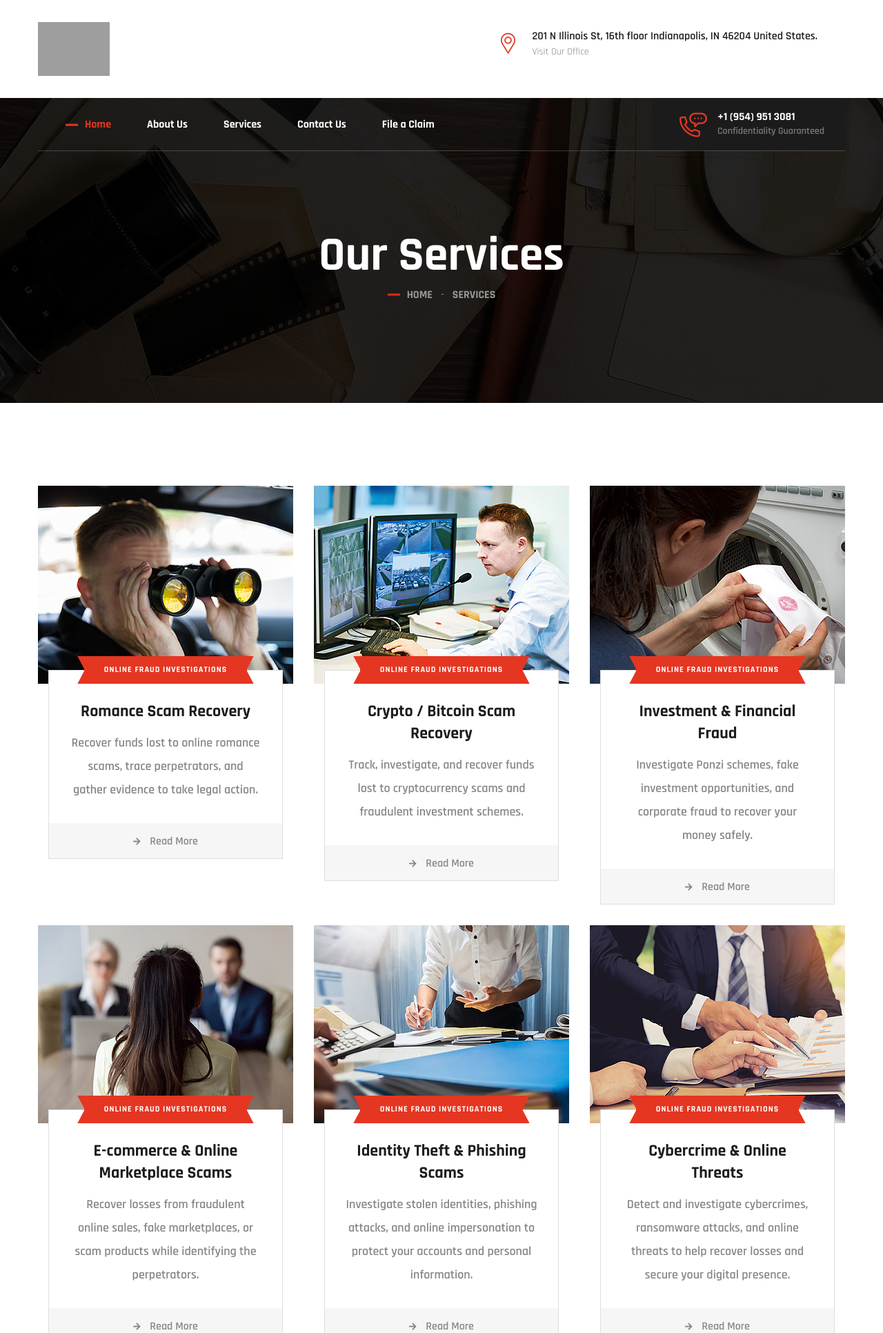
After one commit to nathaniel634/clear_trust_recovery, a Django app: page /services/ in a window 1280 px wide. The commit adds this page. Shown: the top 1932 px of the page at 69% size. Run offline with Django 4.2, Linux system fonts and the light colour scheme; some libraries are stand-ins or nearby versions; grey boxes are pictures that could not be loaded.

Commit message:
done with frontend part

```diff
--- a/frontend/urls.py
+++ b/frontend/urls.py
@@ -5,4 +5,8 @@ from . import views
 app_name = 'frontend'
 urlpatterns = [
     path('', views.home_view, name="home"),
+    path('about-us/', views.about_view, name="about"),
+    path('services/', views.services_view, name="services"),
+    path('contact-us/', views.contact_view, name="contact"),
+    path('file-complaint/', views.file_complaint_view, name="file_complaint"),
 ]
--- a/frontend/views.py
+++ b/frontend/views.py
@@ -2,3 +2,15 @@ from django.shortcuts import render
 
 def home_view(request):
     return render(request, 'frontend/index.html')
+
+def about_view(request):
+    return render(request, 'frontend/about.html')
+
+def services_view(request):
+    return render(request, 'frontend/services.html')
+
+def contact_view(request):
+    return render(request, 'frontend/contact.html')
+
+def file_complaint_view(request):
+    return render(request, 'frontend/file_complaint.html')
--- a/templates/frontend/includes/footer.html
+++ b/templates/frontend/includes/footer.html
@@ -2,7 +2,8 @@
 <!-- main-footer -->
 <footer class="main-footer">
     <div class="footer-top">
-        <div class="pattern-layer" style="background-image: url(/static/frontend/assets/images/shape/shape-6.png);"></div>
+        <div class="pattern-layer" style="background-image: url(/static/frontend/assets/images/shape/shape-6.png);">
+        </div>
         <div class="auto-container">
             <div class="widget-section">
                 <div class="row clearfix">
@@ -12,16 +13,19 @@
                         <div class="footer-widget logo-widget">
                             <figure class="footer-logo">
                                 <a href="index.html">
-                                    <img src="{% static 'frontend/assets/images/footer-logo.png' %}" alt="Clear Trust Recovery">
+                                    <img src="{% static 'frontend/assets/images/footer-logo.png' %}"
+                                        alt="Clear Trust Recovery">
                                 </a>
                             </figure>
                             <div class="text">
-                                <p>Clear Trust Recovery - Experts in uncovering online fraud and restoring peace of mind.</p>
+                                <p>Clear Trust Recovery - Experts in uncovering online fraud and restoring peace of
+                                    mind.</p>
                             </div>
                             <ul class="info clearfix">
                                 <li><i class="fas fa-phone"></i><a href="tel:+19549513081">+1 (954) 951 3081</a></li>
-                                <li><i class="fas fa-envelope"></i><a href="mailto:needhelp@info.com">needhelp@info.com</a></li>
-                                <li><i class="fas fa-map-marker-alt"></i>80 Brooklyn Golden Street, USA</li>
+                                <!-- <li><i class="fas fa-envelope"></i><a href="mailto:needhelp@info.com">needhelp@info.com</a></li> -->
+                                <li><i class="fas fa-map-marker-alt"></i>
+                                    201 N Illinois St, 16th floor Indianapolis, IN 46204 United States.</li>
                             </ul>
                         </div>
                     </div>
@@ -35,9 +39,9 @@
                             <div class="widget-content">
                                 <ul class="links-list clearfix">
                                     <li><a href="{% url 'frontend:home' %}">Home</a></li>
-                                    <li><a href="index.html">About Us</a></li>
-                                    <li><a href="index.html">Our Services</a></li>
-                                    <li><a href="index.html">Contact Us</a></li>
+                                    <li><a href="{% url 'frontend:about' %}">About Us</a></li>
+                                    <li><a href="{% url 'frontend:services' %}">Our Services</a></li>
+                                    <li><a href="{% url 'frontend:contact' %}">Contact Us</a></li>
                                 </ul>
                             </div>
                         </div>
@@ -68,7 +72,8 @@
                                 <h3>Newsletter</h3>
                             </div>
                             <div class="text">
-                                <p>Subscribe to receive tips, case updates, and online safety insights from our expert team.</p>
+                                <p>Subscribe to receive tips, case updates, and online safety insights from our expert
+                                    team.</p>
                             </div>
                             <form action="contact.html" method="post" class="newsletter-form">
                                 <div class="form-group">
--- a/templates/frontend/includes/navbar.html
+++ b/templates/frontend/includes/navbar.html
@@ -7,18 +7,20 @@
         <div class="auto-container">
             <div class="upper-inner clearfix">
                 <div class="logo-box pull-left">
-                    <figure class="logo"><a href="{% url 'frontend:home' %}"><img src="{% static 'frontend/assets/images/logo.svg' %}" alt=""></a></figure>
+                    <figure class="logo"><a href="{% url 'frontend:home' %}"><img
+                                src="{% static 'frontend/assets/images/logo.svg' %}" alt=""></a></figure>
                 </div>
                 <div class="right-column pull-right d-none d-md-block">
                     <ul class="info clearfix">
-                        <li>
+                        <!-- <li>
                             <i class="flaticon-message"></i>
                             <h6><a href="mailto:needhelp@company.com">needhelp@company.com</a></h6>
                             <p>Send Email</p>
-                        </li>
+                        </li> -->
                         <li>
                             <i class="flaticon-placeholder"></i>
-                            <h6>80 Broklyn Golden Street, USA</h6>
+                            <h6>
+                                201 N Illinois St, 16th floor Indianapolis, IN 46204 United States.</h6>
                             <p>Visit Our Office</p>
                         </li>
                     </ul>
@@ -43,13 +45,13 @@
                             <ul class="navigation clearfix">
                                 <li class="current "><a href="{% url 'frontend:home' %}">Home</a>
                                 </li>
-                                <li class=""><a href="index.html">About Us</a>
+                                <li class=""><a href="{% url 'frontend:about' %}">About Us</a>
                                 </li>
-                                <li class=""><a href="index.html">Services</a>
+                                <li class=""><a href="{% url 'frontend:services' %}">Services</a>
                                 </li>
-                                <li class=""><a href="index.html">Closed Cases</a>
+                                <li><a href="{% url 'frontend:contact' %}">Contact Us</a></li>
+                                <li class=""><a href="{% url 'frontend:file_complaint' %}">File a Claim</a>
                                 </li>
-                                <li><a href="contact.html">Contact</a></li>
                             </ul>
                         </div>
                     </nav>
@@ -89,7 +91,8 @@
     <div class="close-btn"><i class="fas fa-times"></i></div>
 
     <nav class="menu-box">
-        <div class="nav-logo"><a href="index.html"><img src="{% static 'frontend/assets/images/logo-2.png' %}" alt="" title=""></a></div>
+        <div class="nav-logo"><a href="{% url 'frontend:home' %}"><img
+                    src="{% static 'frontend/assets/images/logo-2.png' %}" alt="" title=""></a></div>
         <div class="menu-outer"><!--Here Menu Will Come Automatically Via Javascript / Same Menu as in Header--></div>
         <div class="contact-info">
             <h4>Contact Info</h4>
@@ -99,14 +102,5 @@
                 <li><a href="mailto:info@example.com">info@example.com</a></li>
             </ul>
         </div>
-        <!-- <div class="social-links">
-            <ul class="clearfix">
-                <li><a href="index.html"><span class="fab fa-twitter"></span></a></li>
-                <li><a href="index.html"><span class="fab fa-facebook-square"></span></a></li>
-                <li><a href="index.html"><span class="fab fa-pinterest-p"></span></a></li>
-                <li><a href="index.html"><span class="fab fa-instagram"></span></a></li>
-                <li><a href="index.html"><span class="fab fa-youtube"></span></a></li>
-            </ul>
-        </div> -->
     </nav>
 </div><!-- End Mobile Menu -->
--- a/templates/frontend/index.html
+++ b/templates/frontend/index.html
@@ -13,7 +13,7 @@
                     <h4>When Fraud Happens Online, Evidence Still Exists</h4>
                     <h1>Specialized Investigators Helping Victims Recover Funds From Online Scams</h1>
                     <div class="btn-box">
-                        <a href="index.html" class="theme-btn-one">Start Your Case Review</a>
+                        <a href="{% url 'frontend:file_complaint' %}" class="theme-btn-one">File a Claim</a>
                     </div>
                 </div>
             </div>
@@ -26,7 +26,7 @@
                     <h4>Digital Fraud Investigations Backed by Proven Recovery Methods</h4>
                     <h1>You Were Targeted. We Help You Take Control Back.</h1>
                     <div class="btn-box">
-                        <a href="index.html" class="theme-btn-one">Start Your Case Review</a>
+                        <a href="{% url 'frontend:file_complaint' %}" class="theme-btn-one">Start Your Case Review</a>
                     </div>
                 </div>
             </div>
@@ -39,7 +39,7 @@
                     <h4>Recovering Funds Lost to Crypto, Investment, and Romance Scams</h4>
                     <h1>Fraud Took Advantage. We Help You Fight Back.</h1>
                     <div class="btn-box">
-                        <a href="index.html" class="theme-btn-one">Start Your Case Review</a>
+                        <a href="{% url 'frontend:file_complaint' %}" class="theme-btn-one">Get Started Now</a>
                     </div>
                 </div>
             </div>
--- /dev/null
+++ b/templates/frontend/services.html
@@ -0,0 +1,245 @@
+{% extends './base.html' %}
+{% load static %}
+
+{% block content %}
+<!-- Page Title -->
+<section class="page-title centred"
+    style="background-image: url(/static/frontend/assets/images/background/page-title.jpg);">
+    <div class="auto-container">
+        <div class="content-box">
+            <div class="title">
+                <h1>Our Services</h1>
+            </div>
+            <ul class="bread-crumb clearfix">
+                <li><a href="{% url 'frontend:home' %}">Home</a></li>
+                <li>Services</li>
+            </ul>
+        </div>
+    </div>
+</section>
+<!-- End Page Title -->
+
+<!-- service-section -->
+<section class="service-page-section">
+    <div class="auto-container">
+        <div class="row clearfix">
+
+            <!-- Service 1: Romance Scam Recovery -->
+            <div class="col-lg-4 col-md-6 col-sm-12 service-block">
+                <div class="service-block-one wow fadeInUp" data-wow-delay="00ms" data-wow-duration="1500ms">
+                    <div class="inner-box">
+                        <figure class="image-box"><a href="service-details.html"><img
+                                    src="{% static 'frontend/assets/images/service/service-1.jpg' %}"
+                                    alt="Romance Scam Recovery"></a></figure>
+                        <div class="lower-content">
+                            <div class="inner">
+                                <div class="category-box">
+                                    <div class="category">
+                                        <span>Online Fraud Investigations</span>
+                                        <div class="shape shape-1"></div>
+                                        <div class="shape shape-2"></div>
+                                        <div class="shape shape-3"></div>
+                                        <div class="shape shape-4"></div>
+                                    </div>
+                                </div>
+                                <div class="text">
+                                    <h3><a href="service-details.html">Romance Scam Recovery</a></h3>
+                                    <p>Recover funds lost to online romance scams, trace perpetrators, and gather
+                                        evidence to take legal action.</p>
+                                </div>
+                                <div class="link"><a href="service-details.html"><i class="fas fa-arrow-right"></i> Read
+                                        More</a></div>
+                            </div>
+                        </div>
+                    </div>
+                </div>
+            </div>
+
+            <!-- Service 2: Crypto / Bitcoin Scam Recovery -->
+            <div class="col-lg-4 col-md-6 col-sm-12 service-block">
+                <div class="service-block-one wow fadeInUp" data-wow-delay="300ms" data-wow-duration="1500ms">
+                    <div class="inner-box">
+                        <figure class="image-box"><a href="service-details-2.html"><img
+                                    src="{% static 'frontend/assets/images/service/service-2.jpg' %}"
+                                    alt="Crypto Scam Recovery"></a></figure>
+                        <div class="lower-content">
+                            <div class="inner">
+                                <div class="category-box">
+                                    <div class="category">
+                                        <span>Online Fraud Investigations</span>
+                                        <div class="shape shape-1"></div>
+                                        <div class="shape shape-2"></div>
+                                        <div class="shape shape-3"></div>
+                                        <div class="shape shape-4"></div>
+                                    </div>
+                                </div>
+                                <div class="text">
+                                    <h3><a href="service-details-2.html">Crypto / Bitcoin Scam Recovery</a></h3>
+                                    <p>Track, investigate, and recover funds lost to cryptocurrency scams and fraudulent
+                                        investment schemes.</p>
+                                </div>
+                                <div class="link"><a href="service-details-2.html"><i class="fas fa-arrow-right"></i>
+                                        Read More</a></div>
+                            </div>
+                        </div>
+                    </div>
+                </div>
+            </div>
+
+            <!-- Service 3: Investment & Financial Fraud -->
+            <div class="col-lg-4 col-md-6 col-sm-12 service-block">
+                <div class="service-block-one wow fadeInUp" data-wow-delay="600ms" data-wow-duration="1500ms">
+                    <div class="inner-box">
+                        <figure class="image-box"><a href="service-details-3.html"><img
+                                    src="{% static 'frontend/assets/images/service/service-3.jpg' %}"
+                                    alt="Investment Fraud"></a></figure>
+                        <div class="lower-content">
+                            <div class="inner">
+                                <div class="category-box">
+                                    <div class="category">
+                                        <span>Online Fraud Investigations</span>
+                                        <div class="shape shape-1"></div>
+                                        <div class="shape shape-2"></div>
+                                        <div class="shape shape-3"></div>
+                                        <div class="shape shape-4"></div>
+                                    </div>
+                                </div>
+                                <div class="text">
+                                    <h3><a href="service-details-3.html">Investment & Financial Fraud</a></h3>
+                                    <p>Investigate Ponzi schemes, fake investment opportunities, and corporate fraud to
+                                        recover your money safely.</p>
+                                </div>
+                                <div class="link"><a href="service-details-3.html"><i class="fas fa-arrow-right"></i>
+                                        Read More</a></div>
+                            </div>
+                        </div>
+                    </div>
+                </div>
+            </div>
+
+            <!-- Service 4: Online Marketplace & E-commerce Scams -->
+            <div class="col-lg-4 col-md-6 col-sm-12 service-block">
+                <div class="service-block-one wow fadeInUp" data-wow-delay="00ms" data-wow-duration="1500ms">
+                    <div class="inner-box">
+                        <figure class="image-box"><a href="service-details-4.html"><img
+                                    src="{% static 'frontend/assets/images/service/service-4.jpg' %}"
+                                    alt="E-commerce Scam Recovery"></a></figure>
+                        <div class="lower-content">
+                            <div class="inner">
+                                <div class="category-box">
+                                    <div class="category">
+                                        <span>Online Fraud Investigations</span>
+                                        <div class="shape shape-1"></div>
+                                        <div class="shape shape-2"></div>
+                                        <div class="shape shape-3"></div>
+                                        <div class="shape shape-4"></div>
+                                    </div>
+                                </div>
+                                <div class="text">
+                                    <h3><a href="service-details-4.html">E-commerce & Online Marketplace Scams</a></h3>
+                                    <p>Recover losses from fraudulent online sales, fake marketplaces, or scam products
+                                        while identifying the perpetrators.</p>
+                                </div>
+                                <div class="link"><a href="service-details-4.html"><i class="fas fa-arrow-right"></i>
+                                        Read More</a></div>
+                            </div>
+                        </div>
+                    </div>
+                </div>
+            </div>
+
+            <!-- Service 5: Identity Theft & Phishing Scams -->
+            <div class="col-lg-4 col-md-6 col-sm-12 service-block">
+                <div class="service-block-one wow fadeInUp" data-wow-delay="300ms" data-wow-duration="1500ms">
+                    <div class="inner-box">
+                        <figure class="image-box"><a href="service-details-5.html"><img
+                                    src="{% static 'frontend/assets/images/service/service-5.jpg' %}"
+                                    alt="Identity Theft"></a></figure>
+                        <div class="lower-content">
+                            <div class="inner">
+                                <div class="category-box">
+                                    <div class="category">
+                                        <span>Online Fraud Investigations</span>
+                                        <div class="shape shape-1"></div>
+                                        <div class="shape shape-2"></div>
+                                        <div class="shape shape-3"></div>
+                                        <div class="shape shape-4"></div>
+                                    </div>
+                                </div>
+                                <div class="text">
+                                    <h3><a href="service-details-5.html">Identity Theft & Phishing Scams</a></h3>
+                                    <p>Investigate stolen identities, phishing attacks, and online impersonation to
+                                        protect your accounts and personal information.</p>
+                                </div>
+                                <div class="link"><a href="service-details-5.html"><i class="fas fa-arrow-right"></i>
+                                        Read More</a></div>
+                            </div>
+                        </div>
+                    </div>
+                </div>
+            </div>
+
+            <!-- Service 6: Cybercrime & Online Threats -->
+            <div class="col-lg-4 col-md-6 col-sm-12 service-block">
+                <div class="service-block-one wow fadeInUp" data-wow-delay="600ms" data-wow-duration="1500ms">
+                    <div class="inner-box">
+                        <figure class="image-box"><a href="service-details-6.html"><img
+                                    src="{% static 'frontend/assets/images/service/service-6.jpg' %}"
+                                    alt="Cybercrime Investigations"></a></figure>
+                        <div class="lower-content">
+                            <div class="inner">
+                                <div class="category-box">
+                                    <div class="category">
+                                        <span>Online Fraud Investigations</span>
+                                        <div class="shape shape-1"></div>
+                                        <div class="shape shape-2"></div>
+                                        <div class="shape shape-3"></div>
+                                        <div class="shape shape-4"></div>
+                                    </div>
+                                </div>
+                                <div class="text">
+                                    <h3><a href="service-details-6.html">Cybercrime & Online Threats</a></h3>
+                                    <p>Detect and investigate cybercrimes, ransomware attacks, and online threats to
+                                        help recover losses and secure your digital presence.</p>
+                                </div>
+                                <div class="link"><a href="service-details-6.html"><i class="fas fa-arrow-right"></i>
+                                        Read More</a></div>
+                            </div>
+                        </div>
+                    </div>
+                </div>
+            </div>
+
+        </div>
+    </div>
+</section>
+<!-- service-section end -->
+
+<!-- cta-style-two -->
+<section class="cta-style-two">
+    <div class="outer-container clearfix">
+
+        <!-- CTA 1: Romance & Online Scams -->
+        <div class="single-item">
+            <div class="inner-box">
+                <figure class="image-box"><img src="{% static 'frontend/assets/images/resource/cta-1.jpg' %}" alt="Romance & Online Scams"></figure>
+                <h2>Romance & Online Scam Recovery <br>in New York</h2>
+                <a href="contact.html" class="theme-btn-one">Report a Scam</a>
+            </div>
+        </div>
+
+        <!-- CTA 2: Crypto & Financial Scams -->
+        <div class="single-item">
+            <div class="inner-box">
+                <figure class="image-box"><img src="{% static 'frontend/assets/images/resource/cta-2.jpg' %}" alt="Crypto & Financial Scams"></figure>
+                <h2>Crypto & Financial Scam Recovery <br>in Berlin</h2>
+                <a href="contact.html" class="theme-btn-one">Get Help Now</a>
+            </div>
+        </div>
+
+    </div>
+</section>
+<!-- cta-style-two end -->
+
+
+{% endblock %}
```
Also changed, not shown: templates/frontend/about.html (added, +168 -0 lines), templates/frontend/contact.html (added, +82 -0 lines), templates/frontend/file_complaint.html (added, +78 -0 lines).
